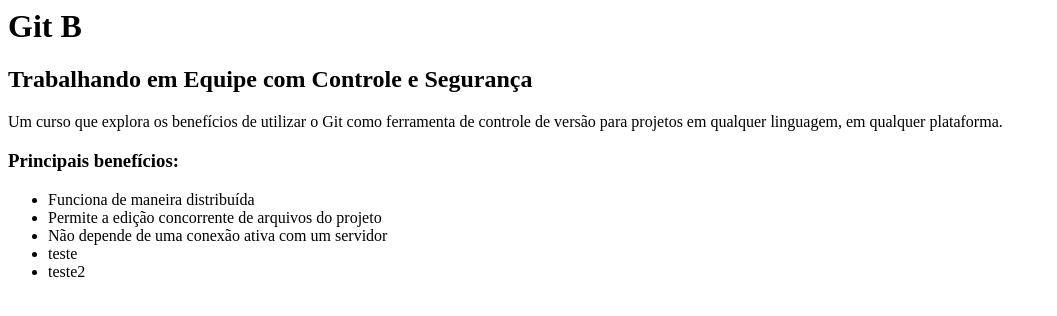
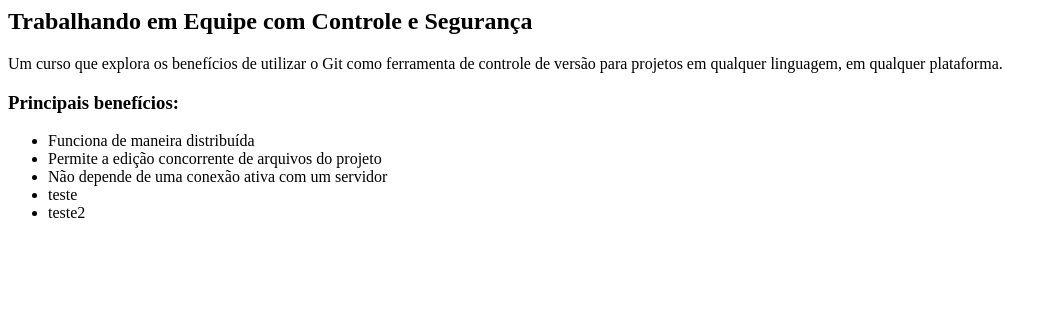
Before and after one commit to grcferrari/curso-git, a plain HTML site: page index.html in a window 1280 px wide. Shown: the whole page, without its empty margins (0-1057 px from the left). Drawn offline with Linux system fonts and the light colour scheme.

Commit message:
correção titulo

```diff
--- a/index.html
+++ b/index.html
@@ -2,7 +2,11 @@
     <head>
     </head>
     <body>
-        <h1>Git B</h1>
+
+
+
+
+
         <h2>Trabalhando em Equipe com Controle e Segurança</h2>
 
         <p>Um curso que explora os benefícios de utilizar o Git como ferramenta de controle de versão para projetos em qualquer linguagem, em qualquer plataforma.</p>
```
